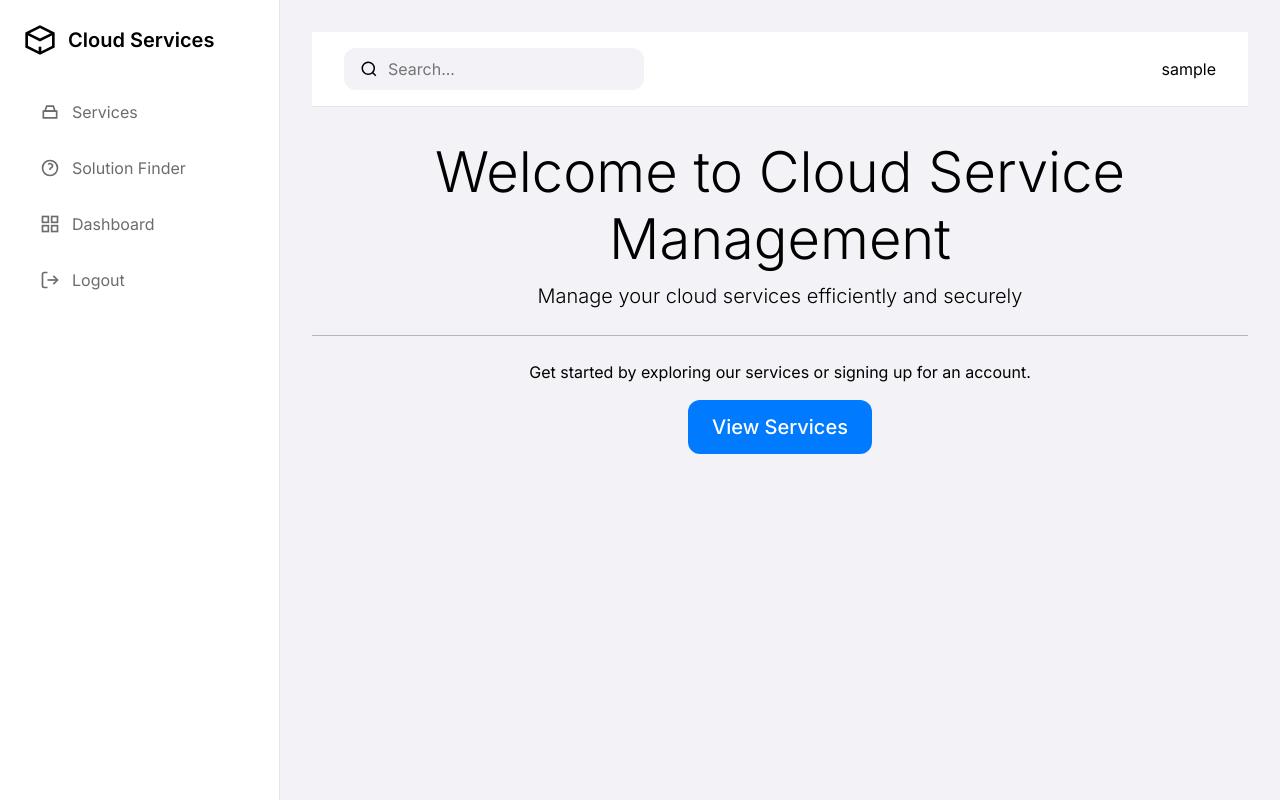
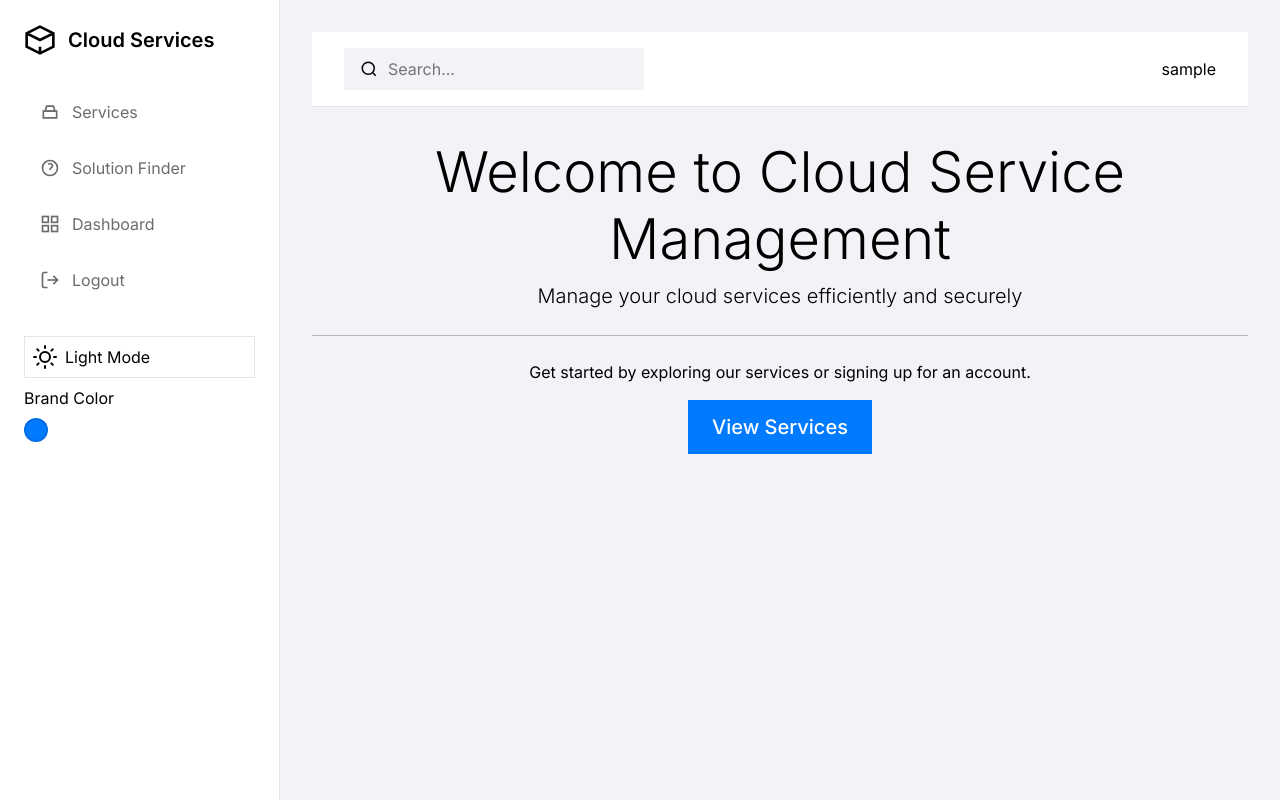
Before and after one commit to joozyz/CustomerPortal, a Flask app: page / in a window 1280 px wide. Run offline with Flask 3, Linux system fonts and the light colour scheme; the visitor is signed in with stand-in values (Sample User, id 1).

Commit message:
Agent query: I've added theme switching and brand color customization. Can you check if you can switch between light and dark mode, and if the color picker for the brand color works?
Implement dark/light theme switching with custom brand color support.

Screenshot: https://storage.googleapis.com/screenshot-production-us-central1/cb6a16de-c065-4c77-8fdc-76395a4238a8/5a66ea2f-f0f1-40ee-80be-1ea48aaee5f9.jpg

```diff
--- a/templates/base.html
+++ b/templates/base.html
@@ -1,5 +1,5 @@
 <!DOCTYPE html>
-<html lang="en">
+<html lang="en" data-theme="light">
 <head>
     <meta charset="UTF-8">
     <meta name="viewport" content="width=device-width, initial-scale=1.0">
@@ -12,7 +12,7 @@
     <!-- Add Feather Icons -->
     <script src="https://unpkg.com/feather-icons"></script>
     <style>
-        :root {
+        :root[data-theme="light"] {
             --primary-color: #007AFF;
             --secondary-color: #5856D6;
             --success-color: #34C759;
@@ -23,10 +23,55 @@
             --card-background: #FFFFFF;
             --text-primary: #000000;
             --text-secondary: #6C6C6C;
-            --border-radius: 12px;
-            --transition-speed: 0.3s;
+            --border-color: rgba(0,0,0,0.1);
+            --hover-color: rgba(0,0,0,0.05);
         }
 
+        :root[data-theme="dark"] {
+            --primary-color: #0A84FF;
+            --secondary-color: #5E5CE6;
+            --success-color: #30D158;
+            --danger-color: #FF453A;
+            --warning-color: #FFD60A;
+            --info-color: #64D2FF;
+            --background-color: #1C1C1E;
+            --card-background: #2C2C2E;
+            --text-primary: #FFFFFF;
+            --text-secondary: #98989D;
+            --border-color: rgba(255,255,255,0.1);
+            --hover-color: rgba(255,255,255,0.05);
+        }
+
+        /* Rest of your existing CSS */
+        .theme-switcher {
+            display: flex;
+            align-items: center;
+            gap: 0.5rem;
+            padding: 0.5rem;
+            background: var(--card-background);
+            border-radius: var(--border-radius);
+            border: 1px solid var(--border-color);
+            cursor: pointer;
+            transition: all var(--transition-speed);
+        }
+
+        .theme-switcher:hover {
+            background: var(--hover-color);
+        }
+
+        .color-picker {
+            display: none;
+        }
+
+        .color-preview {
+            width: 24px;
+            height: 24px;
+            border-radius: 50%;
+            border: 2px solid var(--border-color);
+            cursor: pointer;
+        }
+
+        /* Your existing styles remain unchanged */
         body {
             font-family: 'Inter', -apple-system, BlinkMacSystemFont, sans-serif;
             background-color: var(--background-color);
@@ -34,6 +79,7 @@
             line-height: 1.5;
             margin: 0;
             padding: 0;
+            transition: background-color 0.3s ease, color 0.3s ease;
         }
 
         .app-container {
@@ -44,7 +90,7 @@
         .sidebar {
             width: 280px;
             background: var(--card-background);
-            border-right: 1px solid rgba(0,0,0,0.1);
+            border-right: 1px solid var(--border-color);
             position: fixed;
             height: 100vh;
             padding: 1.5rem;
@@ -102,8 +148,8 @@
         .card {
             background: var(--card-background);
             border-radius: var(--border-radius);
-            border: 1px solid rgba(0,0,0,0.1);
-            box-shadow: 0 2px 8px rgba(0,0,0,0.05);
+            border: 1px solid var(--border-color);
+            box-shadow: 0 2px 8px var(--hover-color);
             transition: transform var(--transition-speed);
         }
 
@@ -117,7 +163,7 @@
             align-items: center;
             padding: 1rem 2rem;
             background: var(--card-background);
-            border-bottom: 1px solid rgba(0,0,0,0.1);
+            border-bottom: 1px solid var(--border-color);
             margin-bottom: 2rem;
         }
 
@@ -288,6 +334,20 @@
                     </li>
                 {% endif %}
             </ul>
+            <div class="mt-auto pt-4">
+                <div class="theme-switcher" onclick="toggleTheme()">
+                    <i data-feather="sun" class="theme-icon-light"></i>
+                    <i data-feather="moon" class="theme-icon-dark" style="display: none;"></i>
+                    <span class="theme-text">Light Mode</span>
+                </div>
+                <div class="mt-2">
+                    <label for="brandColor" class="form-label">Brand Color</label>
+                    <div class="d-flex align-items-center gap-2">
+                        <div class="color-preview" id="colorPreview" onclick="document.getElementById('brandColor').click()"></div>
+                        <input type="color" id="brandColor" class="color-picker" value="#007AFF" onchange="updateBrandColor(this.value)">
+                    </div>
+                </div>
+            </div>
         </nav>
 
         <main class="main-content">
@@ -326,9 +386,53 @@
         // Initialize Feather icons
         feather.replace();
 
-        // Mobile menu toggle
-        document.querySelector('.navbar-toggler')?.addEventListener('click', () => {
-            document.querySelector('.sidebar').classList.toggle('active');
+        // Theme management
+        function setTheme(theme) {
+            document.documentElement.setAttribute('data-theme', theme);
+            localStorage.setItem('theme', theme);
+
+            // Update UI
+            const lightIcon = document.querySelector('.theme-icon-light');
+            const darkIcon = document.querySelector('.theme-icon-dark');
+            const themeText = document.querySelector('.theme-text');
+
+            if (theme === 'dark') {
+                lightIcon.style.display = 'none';
+                darkIcon.style.display = 'block';
+                themeText.textContent = 'Dark Mode';
+            } else {
+                lightIcon.style.display = 'block';
+                darkIcon.style.display = 'none';
+                themeText.textContent = 'Light Mode';
+            }
+
+            // Re-run Feather icons after theme change
+            feather.replace();
+        }
+
+        function toggleTheme() {
+            const currentTheme = document.documentElement.getAttribute('data-theme');
+            const newTheme = currentTheme === 'light' ? 'dark' : 'light';
+            setTheme(newTheme);
+        }
+
+        function updateBrandColor(color) {
+            document.documentElement.style.setProperty('--primary-color', color);
+            localStorage.setItem('brandColor', color);
+            document.getElementById('colorPreview').style.backgroundColor = color;
+        }
+
+        // Initialize theme and brand color from localStorage
+        document.addEventListener('DOMContentLoaded', () => {
+            const savedTheme = localStorage.getItem('theme') || 'light';
+            const savedColor = localStorage.getItem('brandColor') || '#007AFF';
+
+            setTheme(savedTheme);
+            updateBrandColor(savedColor);
+
+            // Initialize color picker and preview
+            document.getElementById('brandColor').value = savedColor;
+            document.getElementById('colorPreview').style.backgroundColor = savedColor;
         });
 
         // Close alert messages
```
